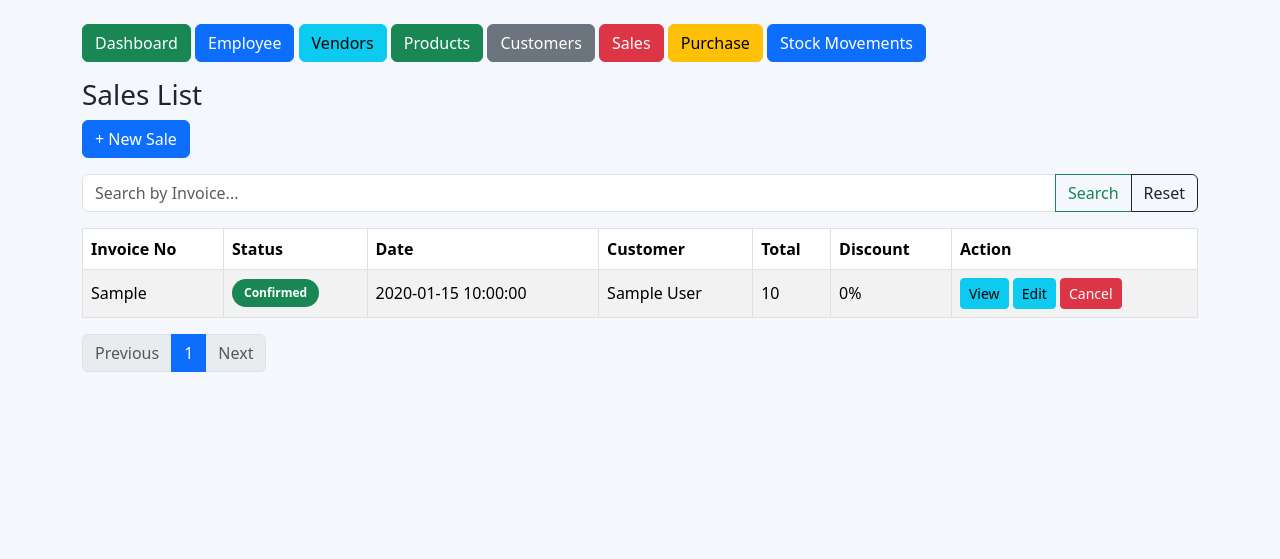
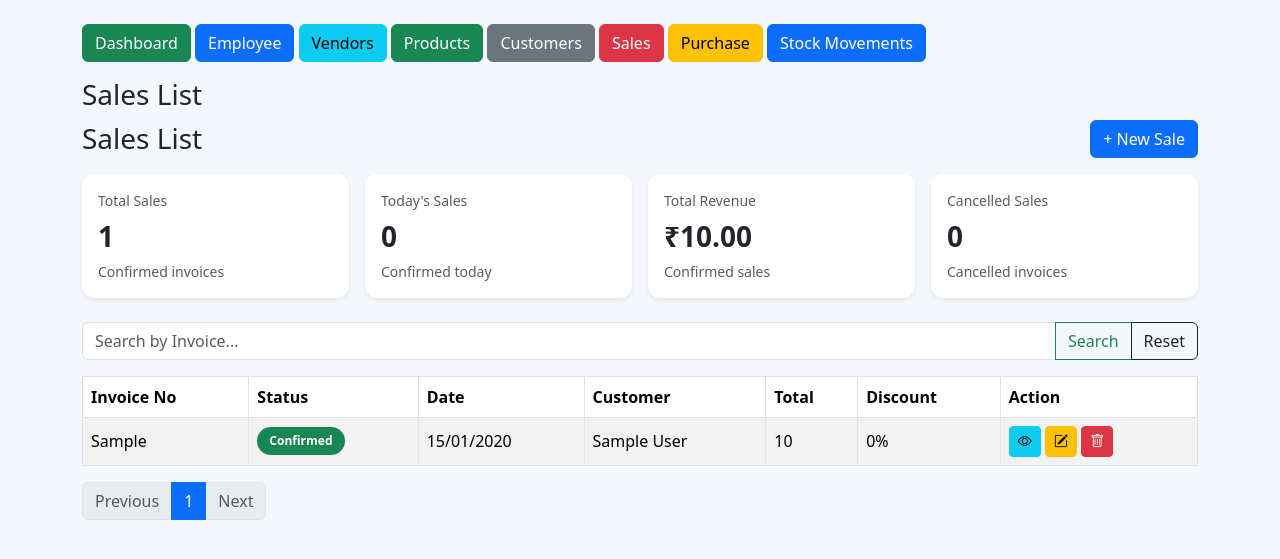
Before and after one commit to rajat1983/VERA_ERP_V1, a Flask app: page /sales in a window 1280 px wide. Shown: the top 559 px of the page. Run offline with Flask 3, Linux system fonts and the light colour scheme; tables that the repository leaves empty or names only in its code hold one stand-in row (values such as "Sample post"); data that the repository does not hold is empty; some libraries are stand-ins or nearby versions.

Commit message:
Updated files

```diff
--- a/controllers/sales_controller.py
+++ b/controllers/sales_controller.py
@@ -7,19 +7,58 @@ from models import company_model
 sales_bp = Blueprint("sales", __name__)
 
 @sales_bp.route("/sales")
+@sales_bp.route("/sales")
 def list_sales():
-    page = int(request.args.get("page", 1))
-    search = request.args.get("q", "")
+
+    page = int(
+        request.args.get("page", 1)
+    )
+
+    search = request.args.get(
+        "q",
+        ""
+    )
+
     per_page = 10
-    offset = (page - 1) * per_page
 
-    sales = sales_model.get_all_sales(search, per_page, offset)
-    total = sales_model.get_sale_count(search)
-    total_pages = (total + per_page - 1) // per_page
+    offset = (
+        page - 1
+    ) * per_page
+
+    # ==========================================
+    # Sales List
+    # ==========================================
+
+    sales = sales_model.get_all_sales(
+        search,
+        per_page,
+        offset
+    )
+
+    total = sales_model.get_sale_count(
+        search
+    )
+
+    total_pages = (
+        total + per_page - 1
+    ) // per_page
+
+    # ==========================================
+    # Sales KPI Summary
+    # ==========================================
+
+    sales_summary = (
+        sales_model.get_sales_summary()
+    )
+
+    # ==========================================
+    # Render Sales List
+    # ==========================================
 
     return render_template(
         "/sales/sale_list.html",
         sales=sales,
+        sales_summary=sales_summary,
         page=page,
         total_pages=total_pages,
         q=search
@@ -52,14 +91,14 @@ def add_sale():
                 ""
             )
 
+            # ==========================================
+            # 2. Validate Discount
+            # ==========================================
+
             discount_value = request.form.get(
                 "discount",
                 "0"
-            ).strip()
-
-            # ==========================================
-            # 2. Validate Discount
-            # ==========================================
+                ).strip()
 
             try:
                 discount = float(
@@ -69,13 +108,13 @@ def add_sale():
                 )
             except ValueError:
                 raise ValueError(
-                    "Discount must be a valid amount."
-                )
+                "Discount must be a valid percentage."
+            )
 
-            if discount < 0:
+            if discount < 0 or discount > 100:
                 raise ValueError(
-                    "Discount cannot be negative."
-                )
+                "Discount must be between 0% and 100%."
+            )
 
             # ==========================================
             # 3. Get Sale Items
--- a/templates/sales/sale_list.html
+++ b/templates/sales/sale_list.html
@@ -3,7 +3,132 @@
 
 <h3>Sales List</h3>
 
-<a href="/sales/add" class="btn btn-primary mb-3">+ New Sale</a>
+<div class="d-flex justify-content-between align-items-center mb-3">
+
+    <h3 class="mb-0">
+        Sales List
+    </h3>
+
+    <a href="/sales/add"
+       class="btn btn-primary">
+        + New Sale
+    </a>
+
+</div>
+
+
+<!-- ==========================================
+     Sales KPI Cards
+========================================== -->
+
+<div class="row g-3 mb-4">
+
+    <!-- Total Sales -->
+    <div class="col-md-6 col-xl-3">
+
+        <div class="card shadow-sm border-0 h-100">
+
+            <div class="card-body">
+
+                <div class="text-muted small">
+                    Total Sales
+                </div>
+
+                <div class="fs-3 fw-bold mt-1">
+                    {{ sales_summary.total_sales or 0 }}
+                </div>
+
+                <div class="small text-muted mt-1">
+                    Confirmed invoices
+                </div>
+
+            </div>
+
+        </div>
+
+    </div>
+
+
+    <!-- Today's Sales -->
+    <div class="col-md-6 col-xl-3">
+
+        <div class="card shadow-sm border-0 h-100">
+
+            <div class="card-body">
+
+                <div class="text-muted small">
+                    Today's Sales
+                </div>
+
+                <div class="fs-3 fw-bold mt-1">
+                    {{ sales_summary.today_sales or 0 }}
+                </div>
+
+                <div class="small text-muted mt-1">
+                    Confirmed today
+                </div>
+
+            </div>
+
+        </div>
+
+    </div>
+
+
+    <!-- Total Revenue -->
+    <div class="col-md-6 col-xl-3">
+
+        <div class="card shadow-sm border-0 h-100">
+
+            <div class="card-body">
+
+                <div class="text-muted small">
+                    Total Revenue
+                </div>
+
+                <div class="fs-3 fw-bold mt-1">
+                    ₹{{ "%.2f"|format(
+                        sales_summary.total_revenue or 0
+                    ) }}
+                </div>
+
+                <div class="small text-muted mt-1">
+                    Confirmed sales
+                </div>
+
+            </div>
+
+        </div>
+
+    </div>
+
+
+    <!-- Cancelled Sales -->
+    <div class="col-md-6 col-xl-3">
+
+        <div class="card shadow-sm border-0 h-100">
+
+            <div class="card-body">
+
+                <div class="text-muted small">
+                    Cancelled Sales
+                </div>
+
+                <div class="fs-3 fw-bold mt-1">
+                    {{ sales_summary.cancelled_sales or 0 }}
+                </div>
+
+                <div class="small text-muted mt-1">
+                    Cancelled invoices
+                </div>
+
+            </div>
+
+        </div>
+
+    </div>
+
+</div>
 <form method="get" class="mb-3">
   <div class="input-group">
     <input type="text" id="saleSearch" class="form-control " placeholder="Search by Invoice..."
@@ -36,34 +161,30 @@
 {% else %}
 <span class="badge bg-danger">Cancelled</span>
 {% endif %}</td>
-  <td>{{ s.sale_date }}</td>
+  <td> {{ s.sale_date.strftime('%d/%m/%Y') }}</td>
   <td>{{ s.customer_name }}</td>
   <td>{{ s.total_amount }}</td>
   <td>{{ s.discount|int }}%</td>
 
  <td>
-    <a href="/sales/view/{{ s.id }}"
-       class="btn btn-sm btn-info">
-        View
-    </a>
+  <a href="/sales/view/{{ s.id }}" class="btn btn-info btn-sm"
+                title="View"> <i class="bi bi-eye"></i></a>
+
 
     {% if s.sale_status == "Cancelled" %}
 
-        <span class="badge bg-danger">
-            Cancelled
-        </span>
+        <span class="badge bg-danger">            Cancelled        </span>
 
     {% else %}
 
-        <a href="/sales/{{ s.id }}/edit"
-           class="btn btn-sm btn-info">
-            Edit
-        </a>
+        <a href="/sales/{{ s.id }}/edit" class="btn btn-warning btn-sm"
+                    title="Edit"><i class="bi bi-pencil-square"></i>  </a>
+
 
         <a href="/sales/cancel/{{ s.id }}"
-           class="btn btn-danger btn-sm"
+           class="btn btn-danger btn-sm" title="Cancel"
            onclick="return confirm('Cancel this Invoice?')">
-            Cancel
+            <i class="bi bi-trash"></i>
         </a>
 
     {% endif %}
```
Also changed, not shown: models/product_model.py (+6 -1 lines), models/sales_model.py (+116 -36 lines), static/js/sales.js (+186 -30 lines), templates/sales/sale_create.html (+6 -1 lines).
